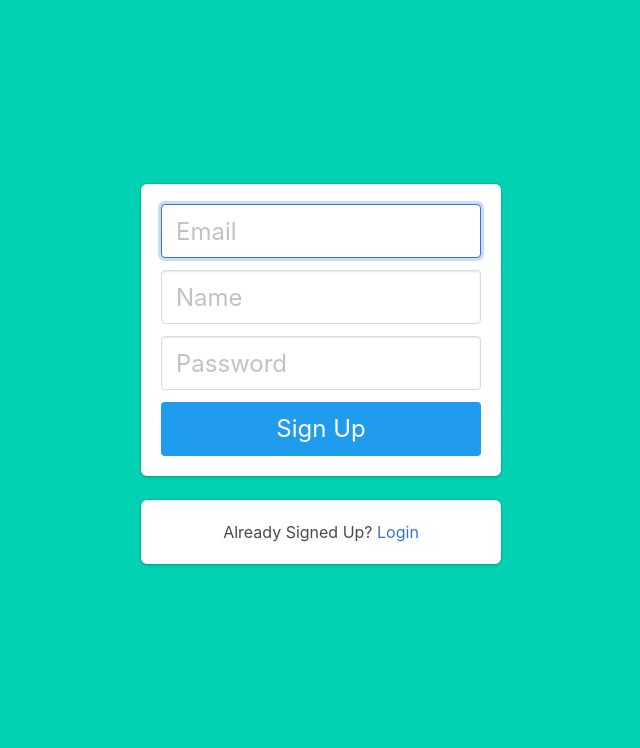
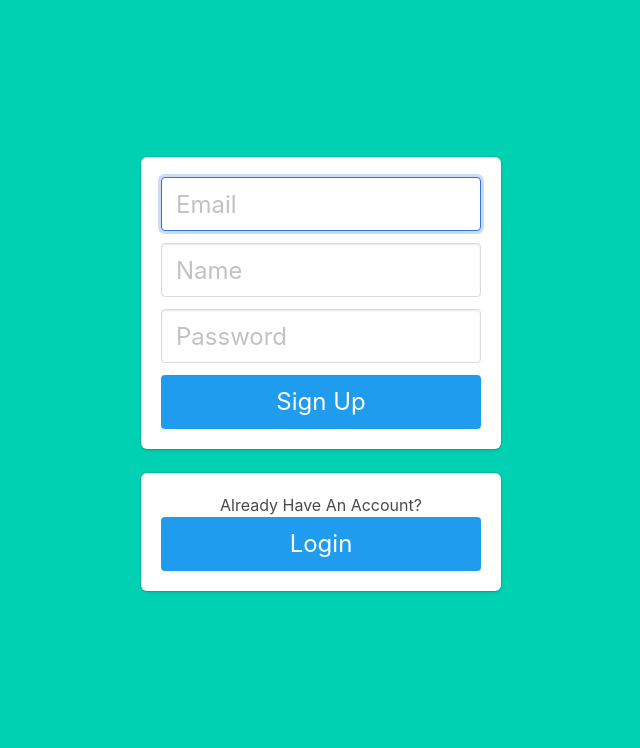
Before and after one commit to lukecox93/EPCatcher, a Flask app: page /signup in a window 1280 px wide. Shown: the part 52-800 px from the top of the page, without its empty margins (319-959 px from the left). Run offline with Flask 2, Linux system fonts and the light colour scheme.

Commit message:
Changed login box on signup page

```diff
--- a/templates/signup.html
+++ b/templates/signup.html
@@ -28,12 +28,15 @@
                     <input class="input is-large" type="password" name="password" placeholder="Password">
                 </div>
             </div>
-
             <button class="button is-block is-info is-large is-fullwidth">Sign Up</button>
         </form>
     </div>
     <div class="box">
-        <h2>Already Signed Up? <a href="{{ url_for('auth.login') }}" class="has-text-link">Login</a></h2>
+        <h2 class="is-large">Already Have An Account?
+            <form action="/login">
+                <button type="submit" class="button is-block is-info is-large is-fullwidth" >Login</button>
+            </form>
+        </h2>
     </div>
 </div>
 {% endblock %}
```
